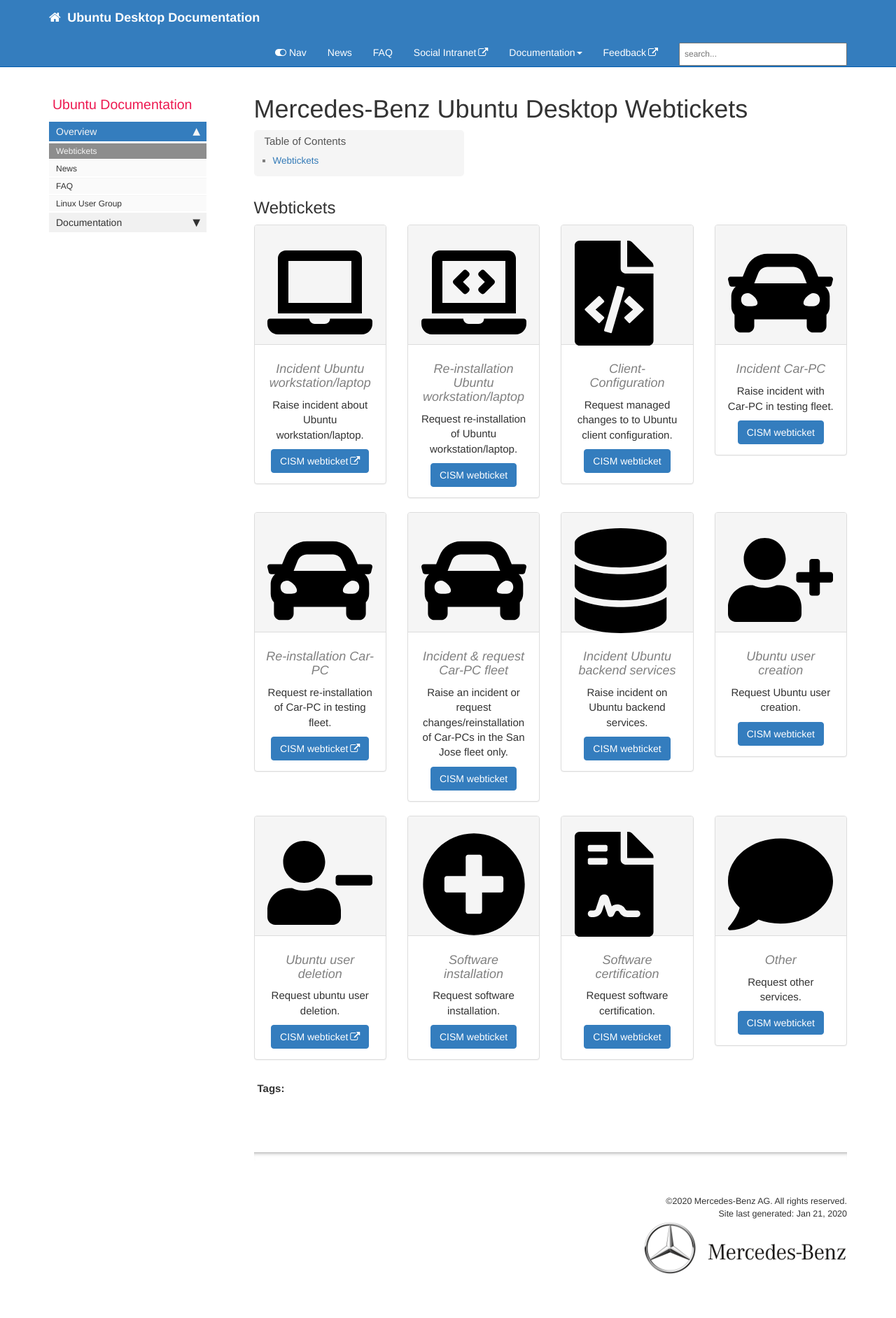
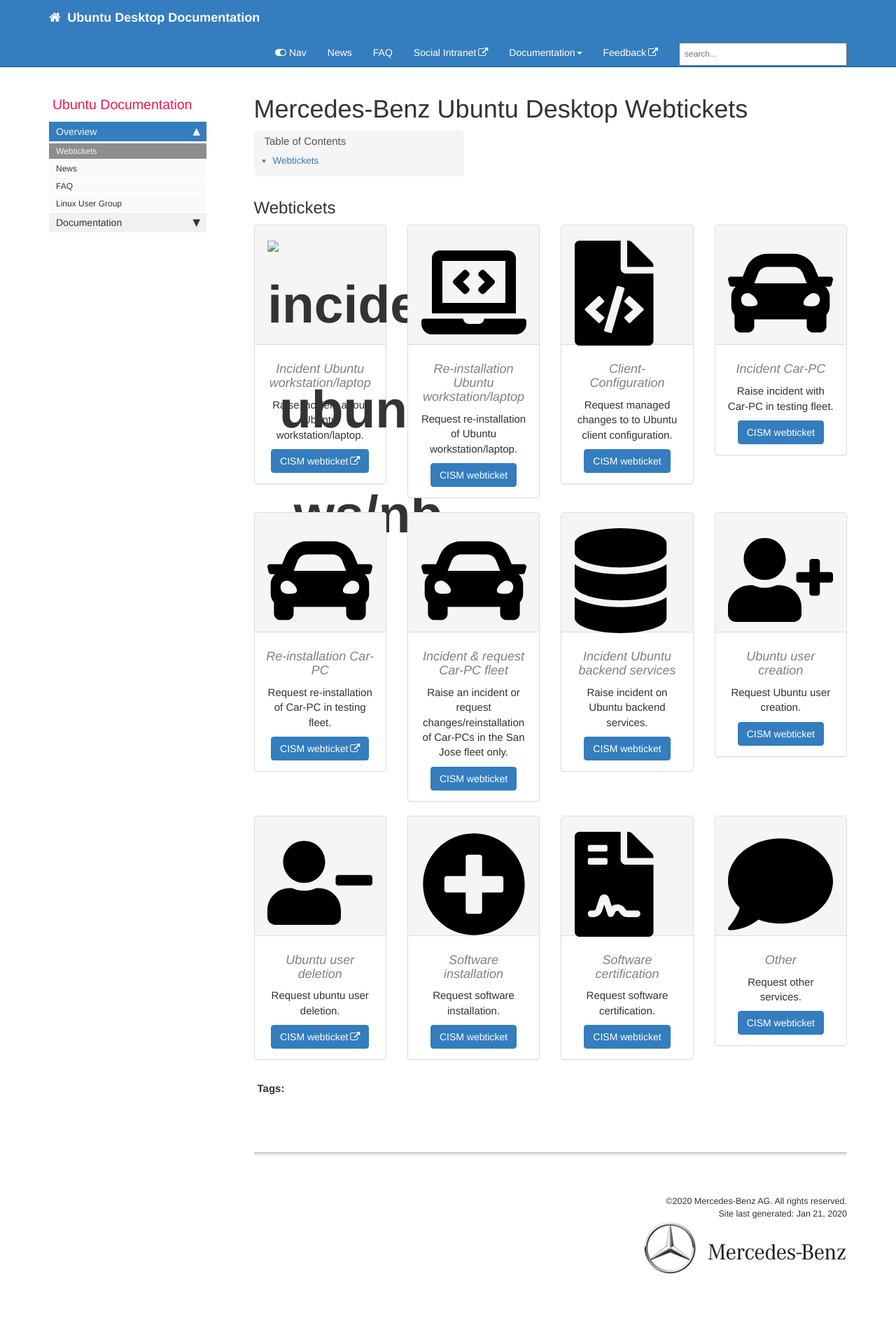
Before and after one commit to RajputPawan/Prometheus, a Jekyll site: the page built from pages/webtickets.md, in a window 1280 px wide. Shown: the whole page at 70% size. Built offline with Jekyll 4.4.1, drawn with Linux system fonts in a browser that asks for light colours; comment, search, counter and statistics services are not loaded.

Commit message:
modify img path test

```diff
--- a/pages/webtickets.md
+++ b/pages/webtickets.md
@@ -14,7 +14,7 @@
              <div class="panel panel-default text-center">
                  <div class="panel-heading">
                      <span class="fa-stack fa-5x">
-                           <img src="/images/webtickets/laptop.svg" alt="incident ubuntu ws/nb">
+                           <img src="/pages/ITI-EE-GECS/ubuntudocs/images/webtickets/laptop.svg" alt="incident ubuntu ws/nb">
                      </span>
                  </div>
                  <div class="panel-body">
```
